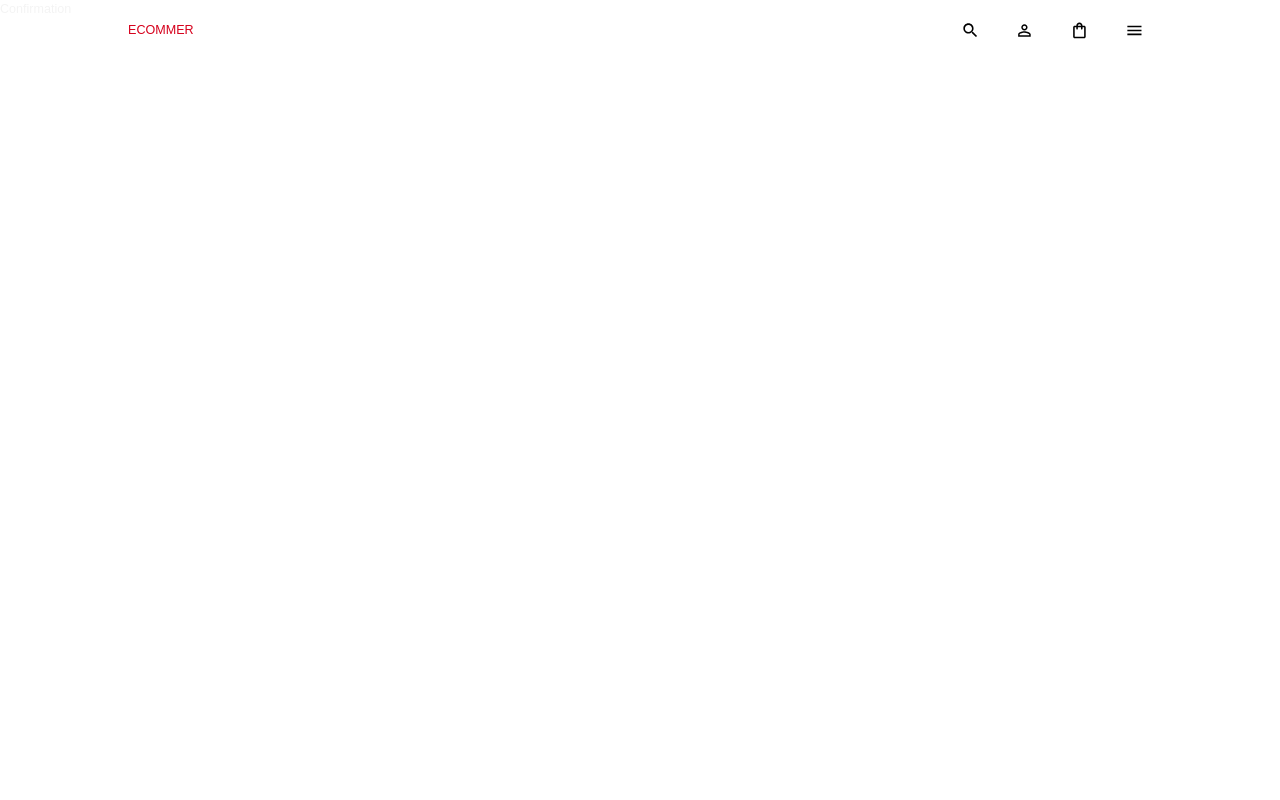
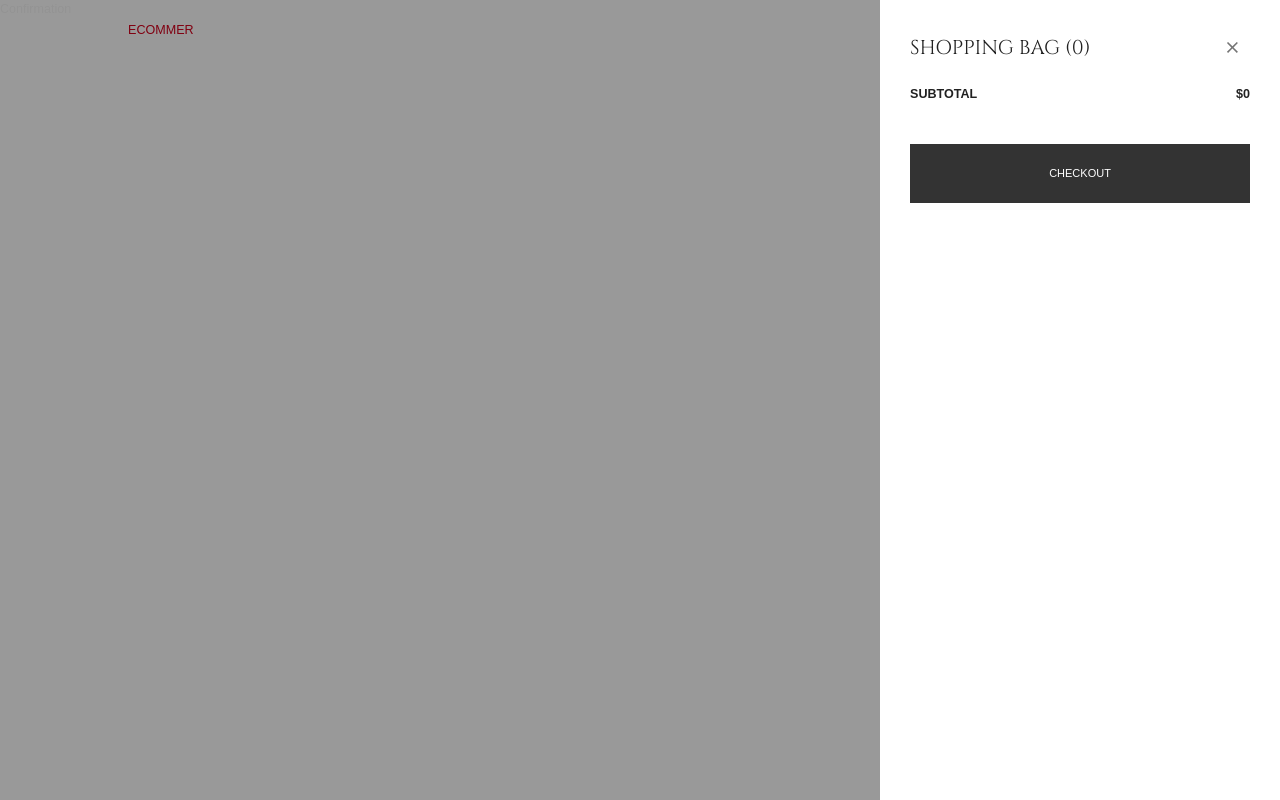
Before and after one commit to drummer-Yurii/ecommerce-react, a React (Create React App) app in the folder client/: page /checkout/success in a window 1280 px wide. Both pictures are taken after a click on the button 1079 px from the left and 30 px from the top of the page. Built offline with nearby package versions, Linux system fonts and the light colour scheme; a web font is replaced by a local one.

Commit message:
building cartMenu component

```diff
--- a/client/src/App.js
+++ b/client/src/App.js
@@ -10,6 +10,7 @@
 import ItemDetails from './scenes/itemDetails/ItemDetails';
 import Confirmation from './scenes/checkout/Confirmation';
 import Navbar from './scenes/global/Navbar';
+import CartMenu from './scenes/global/CartMenu';
 
 const ScrollToTop = () => {
   const { pathname } = useLocation();
@@ -33,6 +34,7 @@
           <Route path='checkout' element={<Checkout />} />
           <Route path='checkout/success' element={<Confirmation />} />
         </Routes>
+        <CartMenu />
       </BrowserRouter>
     </div>
   );
--- /dev/null
+++ b/client/src/scenes/global/CartMenu.jsx
@@ -0,0 +1,129 @@
+import { Box, Button, Divider, IconButton, Typography } from '@mui/material';
+import { useSelector, useDispatch } from 'react-redux';
+import CloseIcon from '@mui/icons-material/Close';
+import AddIcon from '@mui/icons-material/Add';
+import RemoveIcon from '@mui/icons-material/Remove';
+import styled from '@emotion/styled';
+import { shades } from '../../theme';
+import { decreaseCount, increaseCount, removeFromCart, setIsCartOpen } from '../../state';
+import { useNavigate } from 'react-router-dom';
+
+const FlexBox = styled(Box)`
+  display: flex;
+  justify-content: space-between;
+  align-items: center;
+`;
+
+const CartMenu = () => {
+  const navigate = useNavigate();
+  const dispatch = useDispatch();
+  const cart = useSelector((state) => state.cart.cart);
+  const isCartOpen = useSelector((state) => state.cart.isCartOpen);
+
+  const totalPrice = cart.reduce((total, item) => {
+    return total + item.count * item.attributes.price;
+  }, 0);
+
+  return (
+    <Box // overlay
+      display={isCartOpen ? 'block' : 'none'}
+      backgroundColor="rgba(0, 0, 0, 0.4)"
+      position="fixed"
+      zIndex={10}
+      width="100%"
+      height="100%"
+      left="0"
+      top="0"
+      overflow="auto">
+      {/* MODAL */}
+      <Box
+        position="fixed"
+        right="0"
+        bottom="0"
+        width="max(400px, 30%)"
+        height="100%"
+        backgroundColor="white">
+        <Box padding="30px" overflow="auto" height="100%">
+          {/* HEADER */}
+          <FlexBox mb="15px">
+            <Typography variant="h3">SHOPPING BAG ({cart.length})</Typography>
+            <IconButton onClick={() => dispatch(setIsCartOpen({}))}>
+              <CloseIcon />
+            </IconButton>
+          </FlexBox>
+          {/* CART LIST */}
+          <Box>
+            {cart.map((item) => (
+              <Box key={`${item.attributes.name}-${item.id}`}>
+                <FlexBox p="15px 0">
+                  <Box flex="1 1 40%">
+                    <img
+                      alt={item?.name}
+                      width="123px"
+                      height="164px"
+                      src={`http://localhost:1337${item?.attributes?.image?.data?.attributes?.formats?.medium?.url}`}
+                    />
+                  </Box>
+                  <Box flex="1 1 60%">
+                    {/* ITEM NAME */}
+                    <FlexBox mb="5px">
+                      <Typography fontWeight="bold">{item.attributes.name}</Typography>
+                      <IconButton onClick={() => dispatch(removeFromCart({ id: item.id }))}>
+                        <CloseIcon />
+                      </IconButton>
+                    </FlexBox>
+                    <Typography>{item.attributes.shortDescription}</Typography>
+
+                    {/* AMOUNT */}
+                    <FlexBox m="15px 0">
+                      <Box
+                        display="flex"
+                        alignItems="center"
+                        border={`1.5px solid ${shades.neutral[500]}`}>
+                        <IconButton onClick={() => dispatch(decreaseCount({ id: item.id }))}>
+                          <RemoveIcon />
+                        </IconButton>
+                        <Typography>{item.count}</Typography>
+                        <IconButton onClick={() => dispatch(increaseCount({ id: item.id }))}>
+                          <AddIcon />
+                        </IconButton>
+                      </Box>
+                      {/* PRICE */}
+                      <Typography fontWeight="bold">${item.attributes.price}</Typography>
+                    </FlexBox>
+                  </Box>
+                </FlexBox>
+                <Divider />
+              </Box>
+            ))}
+          </Box>
+
+          {/* ACTIONS */}
+          <Box m="20px 0">
+            <FlexBox m="20px 0">
+              <Typography fontWeight="bold">SUBTOTAL</Typography>
+              <Typography fontWeight="bold">${totalPrice}</Typography>
+            </FlexBox>
+            <Button
+              sx={{
+                backgroundColor: shades.primary[400],
+                color: 'white',
+                borderRadius: 0,
+                minWidth: '100%',
+                padding: '20px 40px',
+                m: '20px 0',
+              }}
+              onClick={() => {
+                navigate('/checkout');
+                dispatch(setIsCartOpen({}));
+              }}>
+              CHECKOUT
+            </Button>
+          </Box>
+        </Box>
+      </Box>
+    </Box>
+  );
+};
+
+export default CartMenu;
```
